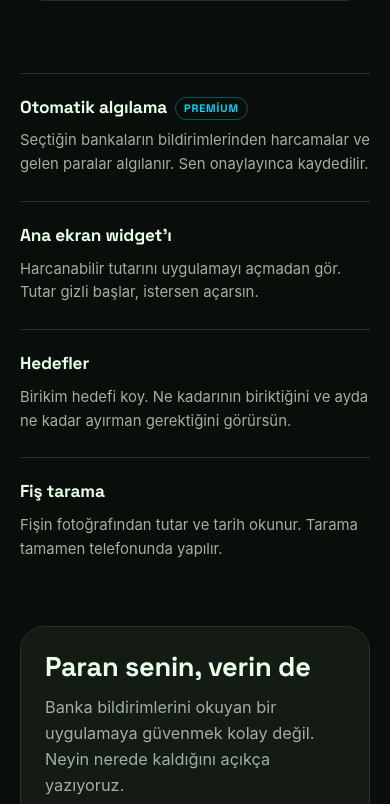
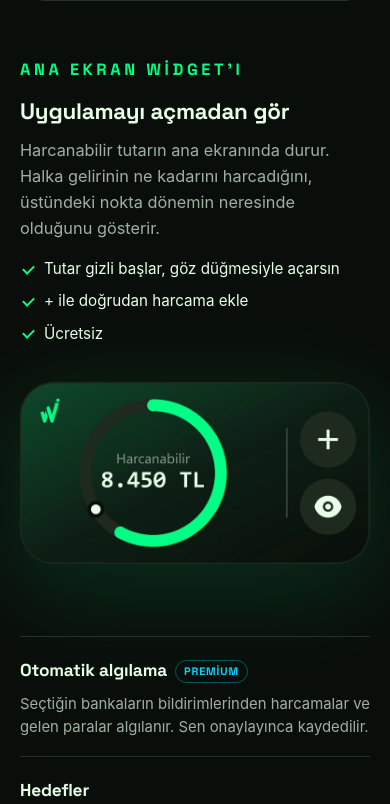
Before and after one commit to Can-GEZER/waiper-legal, a plain HTML site: page index.html in a window 390 px wide. Shown: the part 4978-5782 px from the top of the page. Drawn offline with Linux system fonts and the light colour scheme; no server answers.

Commit message:
feat: homepage widget row with the widget image; three smaller features below
Co-Authored-By: Claude Fable 5.2 <noreply@anthropic.com>

```diff
--- a/home.css
+++ b/home.css
@@ -342,7 +342,7 @@ body.home {
   align-items: center;
 }
 
-.show-row:nth-child(even) .shot {
+.show-row:nth-child(even) > :last-child {
   order: -1;
 }
 
@@ -403,11 +403,24 @@ body.home {
   margin-top: -43.5%;
 }
 
+.widget-shot {
+  justify-self: center;
+  width: 100%;
+  max-width: 440px;
+  filter: drop-shadow(0 24px 48px rgba(0, 255, 133, 0.14));
+}
+
+.widget-shot img {
+  display: block;
+  width: 100%;
+  height: auto;
+}
+
 /* ---- smaller features ---- */
 
 .features {
   display: grid;
-  grid-template-columns: repeat(4, 1fr);
+  grid-template-columns: repeat(3, 1fr);
   gap: 16px;
   margin-top: 72px;
 }
@@ -747,11 +760,6 @@ body.home {
 /* ---- responsive ---- */
 
 @media (max-width: 960px) {
-  .features {
-    grid-template-columns: repeat(2, 1fr);
-    gap: 24px 16px;
-  }
-
   .privacy-grid {
     grid-template-columns: 1fr 1fr;
   }
@@ -813,7 +821,7 @@ body.home {
     gap: 28px;
   }
 
-  .show-row:nth-child(even) .shot {
+  .show-row:nth-child(even) > :last-child {
     order: 0;
   }
 
@@ -823,7 +831,8 @@ body.home {
 
   .plans,
   .privacy-grid,
-  .faq-layout {
+  .faq-layout,
+  .features {
     grid-template-columns: 1fr;
   }
 
@@ -851,8 +860,7 @@ body.home {
 
 @media (max-width: 600px) {
   .reviews,
-  .post-cards,
-  .features {
+  .post-cards {
     grid-template-columns: 1fr;
   }
 
--- a/index.html
+++ b/index.html
@@ -208,15 +208,24 @@
           </div>
           <div class="shot"><img src="/assets/img/ss-02.webp" width="720" height="1280" loading="lazy" alt="Yapay zeka sohbet ekranı / AI chat screen"></div>
         </div>
+        <div class="show-row">
+          <div>
+            <p class="eyebrow"><span class="lang-block" data-lang="tr">Ana ekran widget&#39;ı</span><span class="lang-block" data-lang="en">Home screen widget</span></p>
+            <h3><span class="lang-block" data-lang="tr">Uygulamayı açmadan gör</span><span class="lang-block" data-lang="en">See it without opening the app</span></h3>
+            <p><span class="lang-block" data-lang="tr">Harcanabilir tutarın ana ekranında durur. Halka gelirinin ne kadarını harcadığını, üstündeki nokta dönemin neresinde olduğunu gösterir.</span><span class="lang-block" data-lang="en">Your spendable amount sits on your home screen. The ring shows how much of your income is spent, and the dot on it shows where you are in the period.</span></p>
+            <ul class="checks">
+            <li><span class="lang-block" data-lang="tr">Tutar gizli başlar, göz düğmesiyle açarsın</span><span class="lang-block" data-lang="en">The amount starts hidden; the eye button reveals it</span></li>
+            <li><span class="lang-block" data-lang="tr">+ ile doğrudan harcama ekle</span><span class="lang-block" data-lang="en">Add an expense straight from the + button</span></li>
+            <li><span class="lang-block" data-lang="tr">Ücretsiz</span><span class="lang-block" data-lang="en">Free</span></li>
+            </ul>
+          </div>
+          <div class="widget-shot"><img src="/assets/img/widget.webp" width="750" height="390" loading="lazy" alt="Waiper ana ekran widget&#39;ı: halka içinde harcanabilir tutar, ekle ve göster düğmeleri / Waiper home screen widget"></div>
+        </div>
       </div>
       <div class="features">
         <article class="feature">
           <h3><span class="lang-block" data-lang="tr">Otomatik algılama</span><span class="lang-block" data-lang="en">Automatic detection</span><span class="tag">Premium</span></h3>
           <p><span class="lang-block" data-lang="tr">Seçtiğin bankaların bildirimlerinden harcamalar ve gelen paralar algılanır. Sen onaylayınca kaydedilir.</span><span class="lang-block" data-lang="en">Spending and incoming money are detected from the notifications of the banks you pick. Saved once you confirm.</span></p>
-        </article>
-        <article class="feature">
-          <h3><span class="lang-block" data-lang="tr">Ana ekran widget&#39;ı</span><span class="lang-block" data-lang="en">Home screen widget</span></h3>
-          <p><span class="lang-block" data-lang="tr">Harcanabilir tutarını uygulamayı açmadan gör. Tutar gizli başlar, istersen açarsın.</span><span class="lang-block" data-lang="en">See your spendable amount without opening the app. The amount starts hidden and you can reveal it.</span></p>
         </article>
         <article class="feature">
           <h3><span class="lang-block" data-lang="tr">Hedefler</span><span class="lang-block" data-lang="en">Goals</span></h3>
```
Also changed, not shown: assets/img/widget.webp (added).
